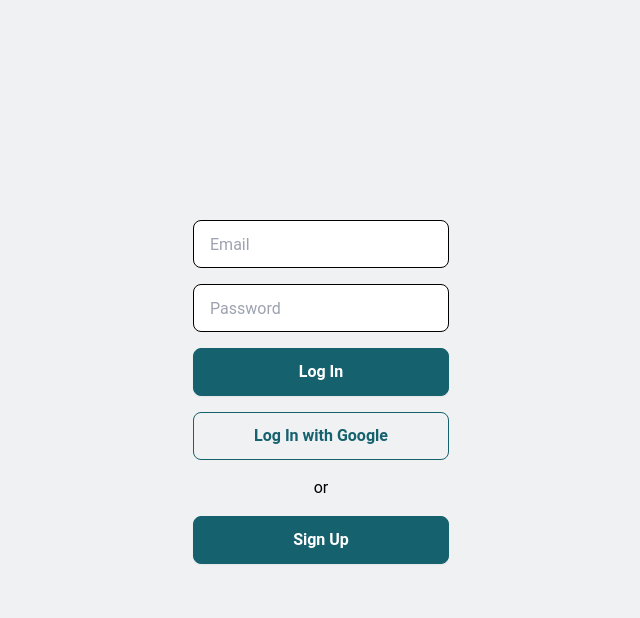
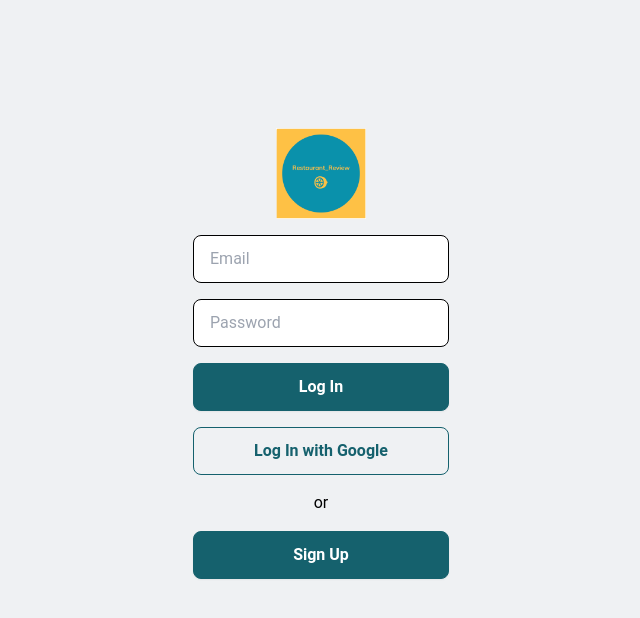
Before and after one commit to yll9108/restaurant_review, a Next.js app in the folder client/: page /login in a window 1280 px wide. Shown: the top 618 px of the page, without its empty margins (319-959 px from the left). Built offline with nearby package versions, Linux system fonts and the light colour scheme; no server answers.

Commit message:
set style in the login and signup page

```diff
--- a/client/src/app/components/login/Login.tsx
+++ b/client/src/app/components/login/Login.tsx
@@ -6,6 +6,7 @@ import { useRouter } from "next/navigation";
 import { UserContext } from "@/context/UserContext";
 import { LoginStatus } from "@/types/types";
 import axios from "axios";
+import Image from "next/image";
 import {
   GoogleAuthProvider,
   getAuth,
@@ -14,7 +15,7 @@ import {
 } from "firebase/auth";
 import { getErrorMessage } from "@/auth/errors";
 
-export default function Login() {
+const Login = () => {
   const { setUser, setLoginStatus, setFirebaseAccount } =
     useContext(UserContext);
   const router = useRouter();
@@ -63,8 +64,15 @@ export default function Login() {
   };
 
   return (
-    <>
-      <div className="flex flex-col justify-center items-center  w-80 h-96 mx-auto">
+    <div className="flex flex-col justify-center items-center w-80  mx-auto">
+      <Image
+        src="/logo.png"
+        width={90}
+        height={90}
+        alt="logo"
+        className="mb-4"
+      />
+
       <p>{alertMessage}</p>
       <form onSubmit={handleEmailLogin} className="w-64">
         <Input
@@ -89,6 +97,7 @@ export default function Login() {
         Sign Up
       </Button>
     </div>
-    </>
   );
-}
+};
+
+export default Login;
--- a/client/src/app/login/page.tsx
+++ b/client/src/app/login/page.tsx
@@ -1,10 +1,12 @@
 "use client";
 import Login from "../components/login/Login";
 
-export default function Home() {
+const Home = () => {
   return (
-    <main className="bg-accent h-screen flex items-center">
+    <main className="bg-accent h-screen pt-32 ">
       <Login />
     </main>
   );
-}
+};
+
+export default Home;
--- a/client/src/app/signup/page.tsx
+++ b/client/src/app/signup/page.tsx
@@ -1,10 +1,12 @@
 "use client";
 import Signup from "../components/signup/signup";
 
-export default function Home() {
+const Home = () => {
   return (
-    <main className="bg-accent h-screen flex items-center justify-center ">
+    <main className="bg-accent h-screen flex pt-32 justify-center ">
       <Signup />
     </main>
   );
-}
+};
+
+export default Home;
```
Also changed, not shown: client/src/app/components/signup/signup.tsx (+7 -2 lines). Lines whose indentation alone changed are shown as unchanged.
